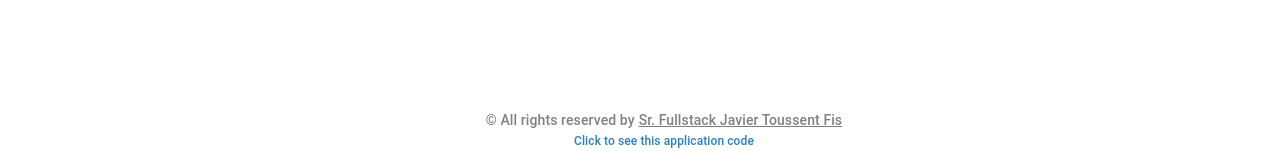
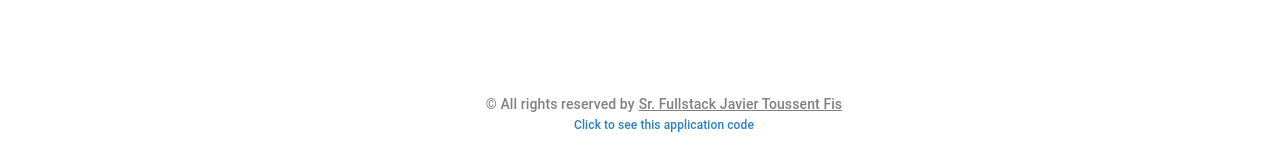
Before and after one commit to JavierTF/medium-test, a Next.js app: page / in a window 1280 px wide. Shown: the part 649-800 px from the top of the page. Built offline with nearby package versions, Linux system fonts and the light colour scheme; no server answers; the database is empty.

Commit message:
footer pbottom

```diff
--- a/src/app/page.tsx
+++ b/src/app/page.tsx
@@ -33,7 +33,7 @@ function TaskContainer() {
               setOpen={setOpen}
             />
           )}
-          <Box sx={{ position: 'fixed', bottom: 0, width: '100%' }}>
+          <Box sx={{ position: 'fixed', bottom: 0, width: '100%', pb: 2 }}>
             {/* Copyrights */}
             <Typography
               variant="subtitle2"
```
